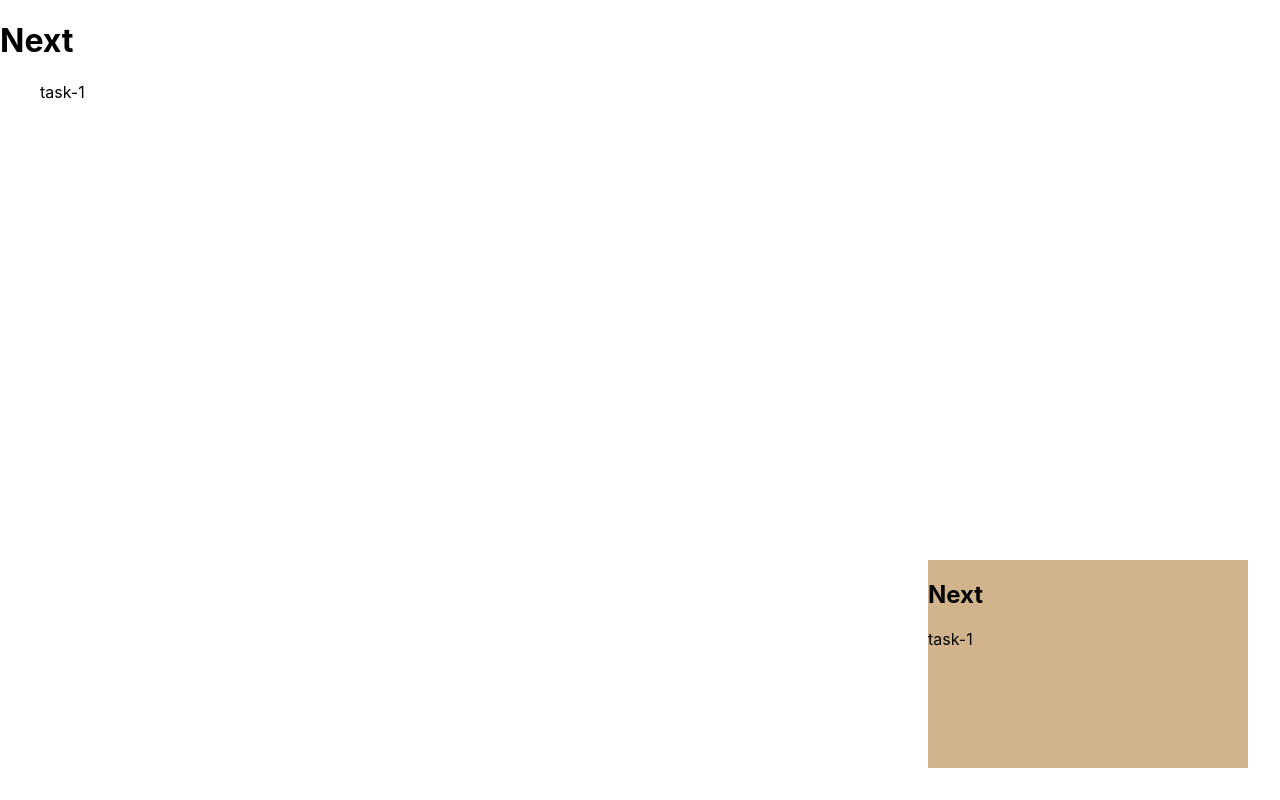
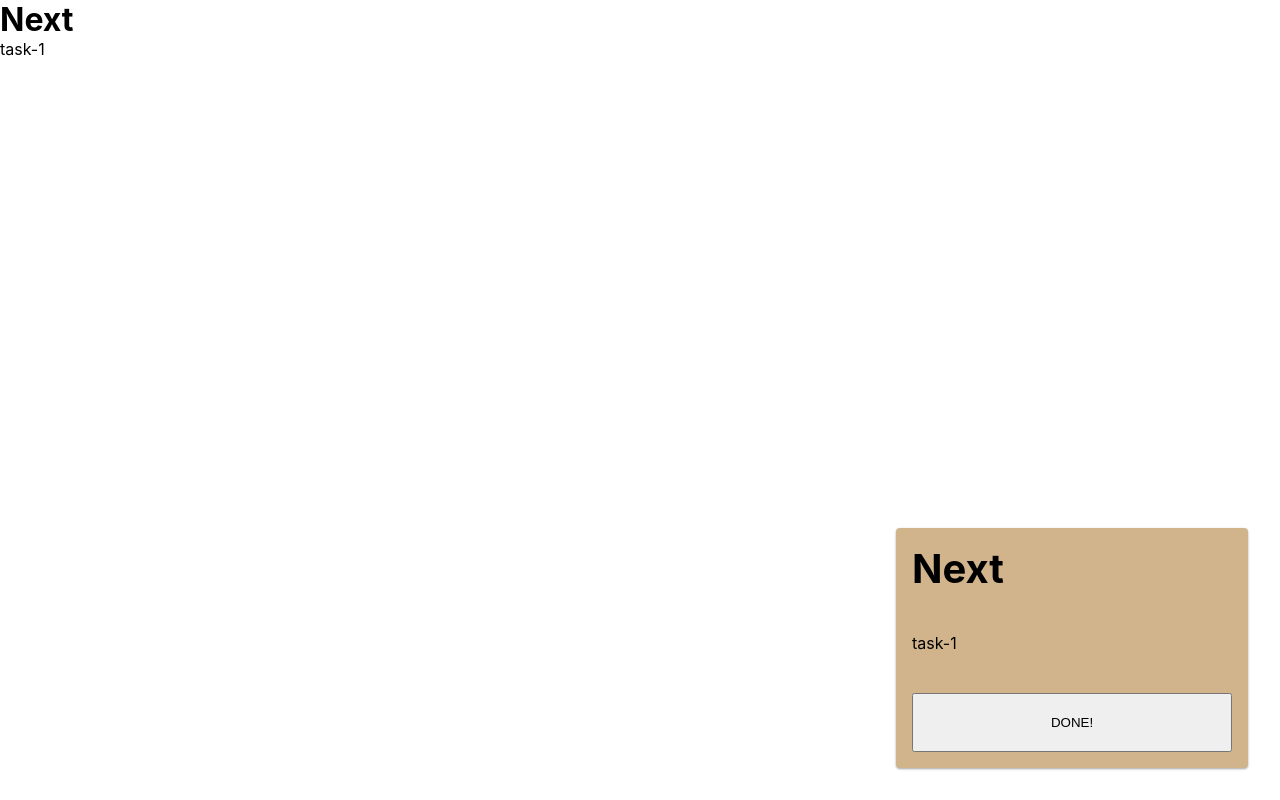
Before and after one commit to etrobert/next, a React (Create React App) app: page / in a window 1280 px wide. Built offline with nearby package versions, Linux system fonts and the light colour scheme.

Commit message:
Add a little bit of styling

```diff
--- a/src/NextPanel/NextPanel.css
+++ b/src/NextPanel/NextPanel.css
@@ -5,4 +5,14 @@
   right: 2rem;
   width: 20rem;
   height: 13rem;
+
+  border-radius: 4px;
+  box-shadow: 0 1px 3px rgba(0, 0, 0, 0.12), 0 1px 2px rgba(0, 0, 0, 0.24);
+
+  display: grid;
+  padding: 1rem;
 }
+
+.NextPanel > h2 {
+  font-size: 2.5rem;
+}
--- a/src/NextPanel/NextPanel.tsx
+++ b/src/NextPanel/NextPanel.tsx
@@ -16,6 +16,7 @@ const NextPanel = () => {
         <>
           <h2>Next</h2>
           {firstTask.name}
+          <button>DONE!</button>
         </>
       )}
     </div>
--- a/src/index.css
+++ b/src/index.css
@@ -11,3 +11,8 @@ code {
   font-family: source-code-pro, Menlo, Monaco, Consolas, 'Courier New',
     monospace;
 }
+
+* {
+  margin: 0;
+  padding: 0;
+}
```
